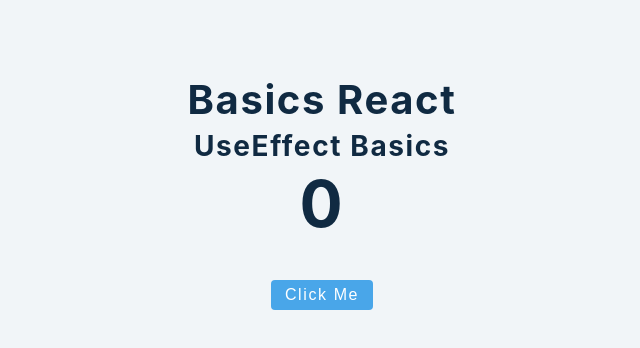
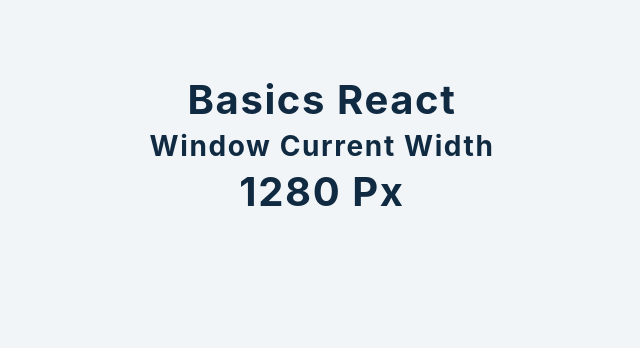
Before and after one commit to viktishchenko/rehearsal, a React (Create React App) app in the folder basics/: page / in a window 1280 px wide. Shown: the top 348 px of the page, without its empty margins (318-958 px from the left). Built offline with nearby package versions, Linux system fonts and the light colour scheme.

Commit message:
feat: useEffect basics ex

```diff
--- a/basics/src/App.js
+++ b/basics/src/App.js
@@ -1,4 +1,4 @@
-import Second from "./tutorial/2-useEffect/1-useEffect-basics";
+import Second from "./tutorial/2-useEffect/2-useEffect-cleanup";
 
 function App() {
   return (
--- a/basics/src/tutorial/2-useEffect/2-useEffect-cleanup.js
+++ b/basics/src/tutorial/2-useEffect/2-useEffect-cleanup.js
@@ -1,7 +1,22 @@
-import React from "react";
+import React, { useEffect, useState } from "react";
 
 const UseEffectCleanup = () => {
-  return <div>UseEffectCleanup</div>;
+  const [size, setSize] = useState(window.innerWidth);
+
+  const checkSize = () => {
+    return setSize(window.innerWidth);
+  };
+
+  useEffect(() => {
+    window.addEventListener("resize", checkSize);
+  });
+
+  return (
+    <>
+      <h3>window current width</h3>
+      <h2>{size} px</h2>
+    </>
+  );
 };
 
 export default UseEffectCleanup;
```
Also changed, not shown: basics/src/assets/2/2-useEffect-basics.png (added).
